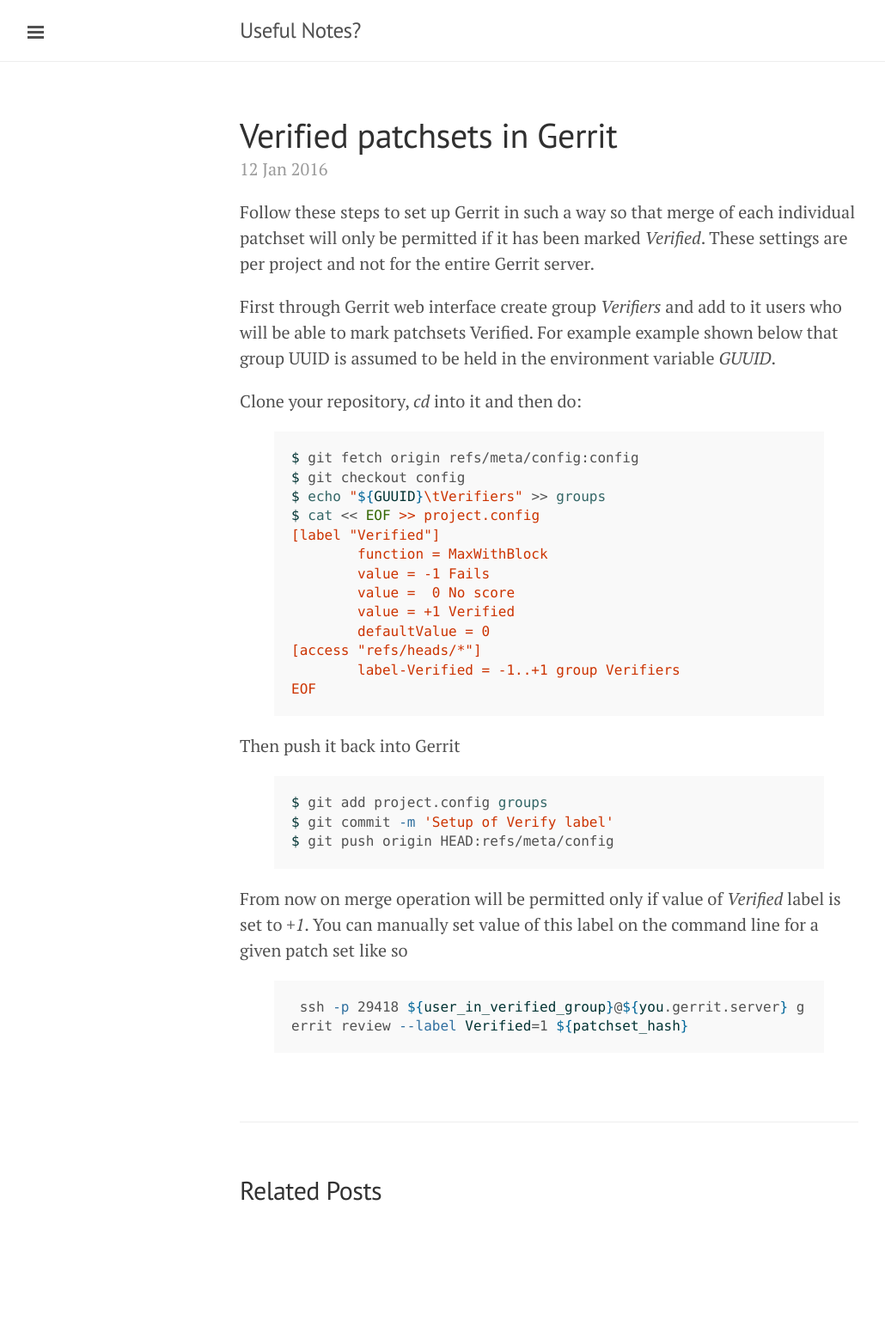
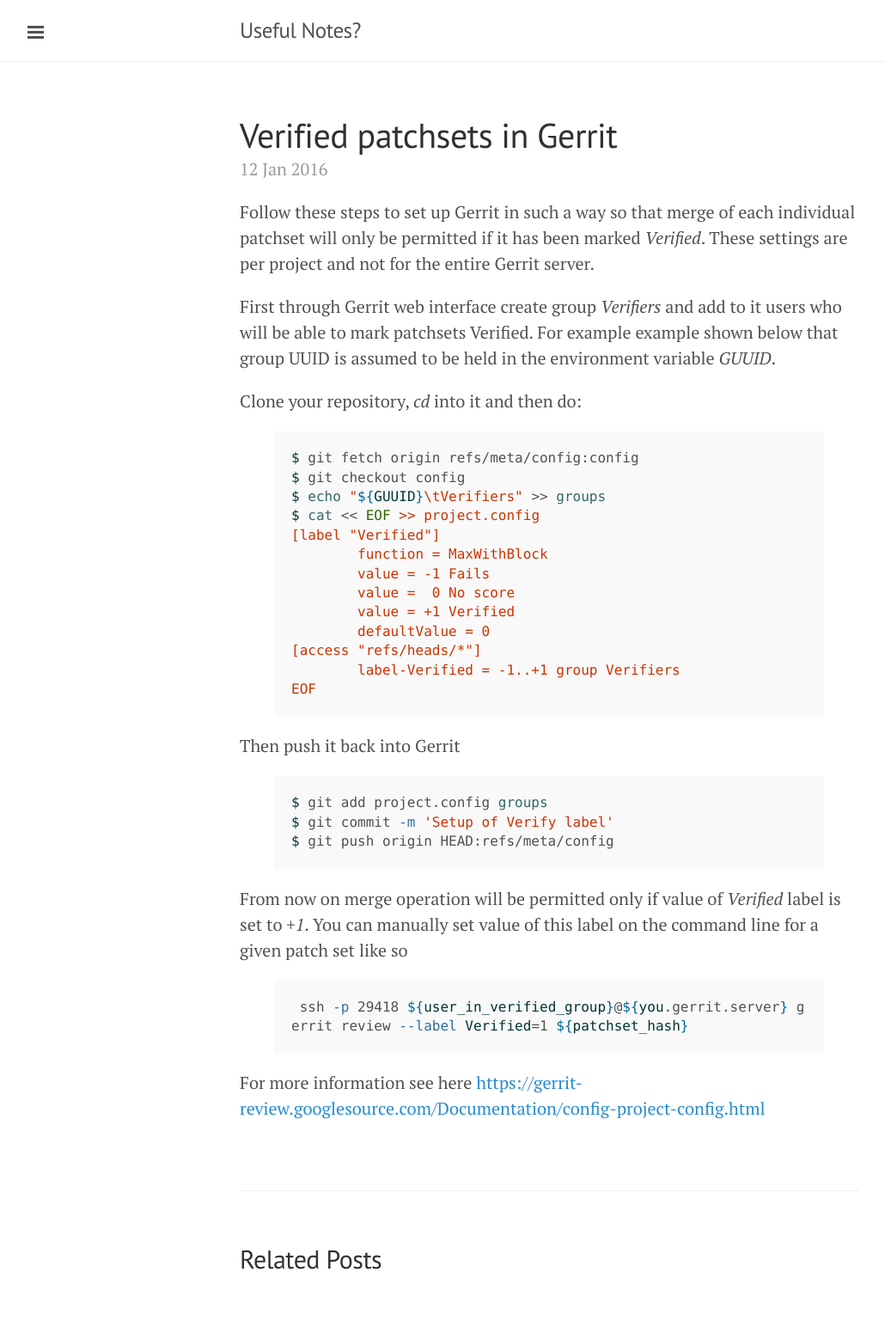
Before and after one commit to priimak/priimak.github.io, a Jekyll site: the page built from _posts/2016-01-12-verified-patchsets-in-gerrit.markdown, in a window 1280 px wide. Shown: the whole page at 86% size, without its empty margins (1-1031 px from the left). Built offline with Jekyll 4.4.1, drawn with Linux system fonts in a browser that asks for light colours; before the commit the page ends 1464 px from its top, so only the background shows below that.

Commit message:
Post update: Verified patchsets in Gerrit

```diff
--- a/_posts/2016-01-12-verified-patchsets-in-gerrit.markdown
+++ b/_posts/2016-01-12-verified-patchsets-in-gerrit.markdown
@@ -38,3 +38,5 @@ From now on merge operation will be permitted only if value of *Verified* label
 {% highlight bash %}
  ssh -p 29418 ${user_in_verified_group}@${you.gerrit.server} gerrit review --label Verified=1 ${patchset_hash}
 {% endhighlight %}
+
+For more information see here <https://gerrit-review.googlesource.com/Documentation/config-project-config.html>
```
